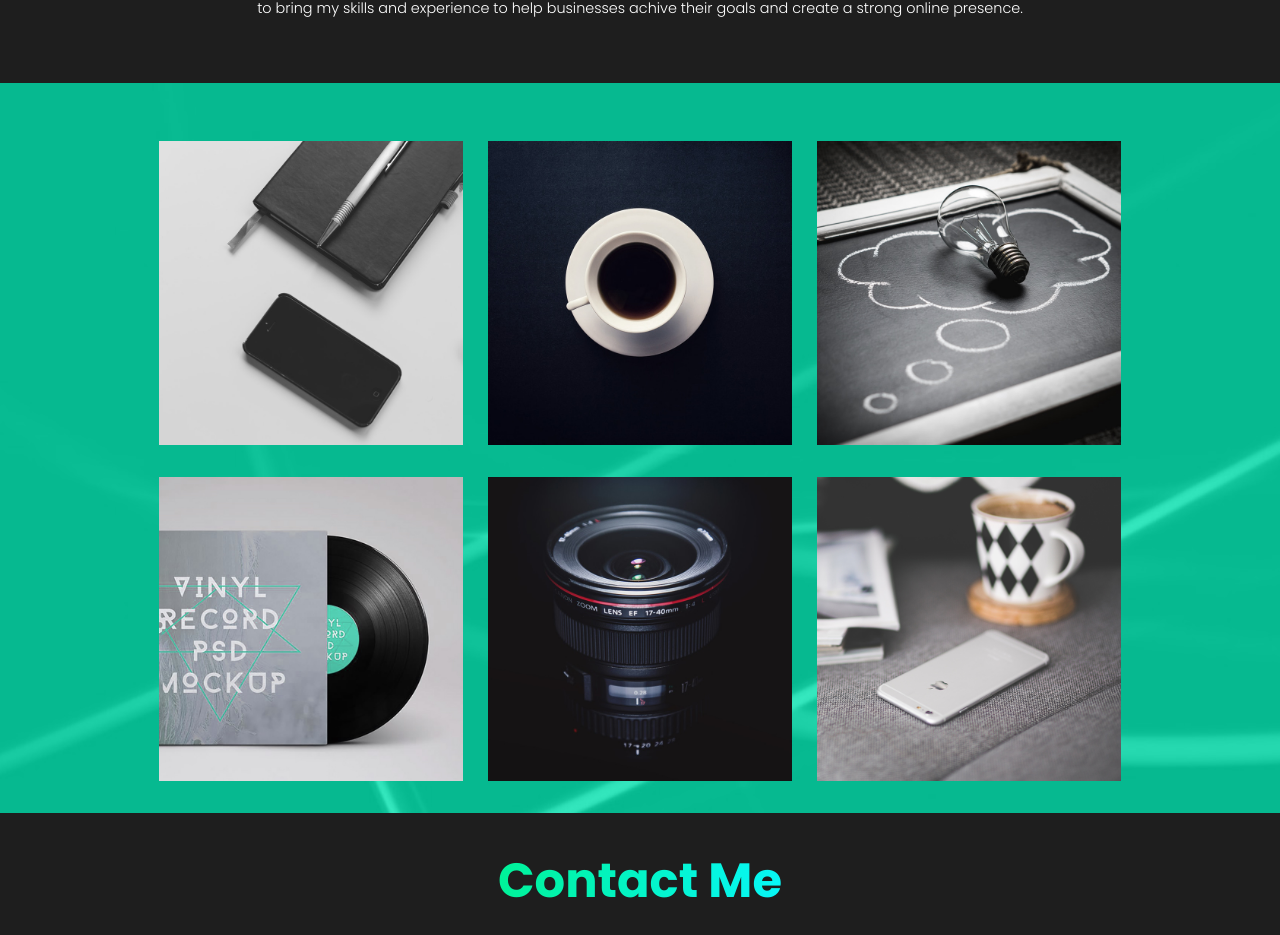
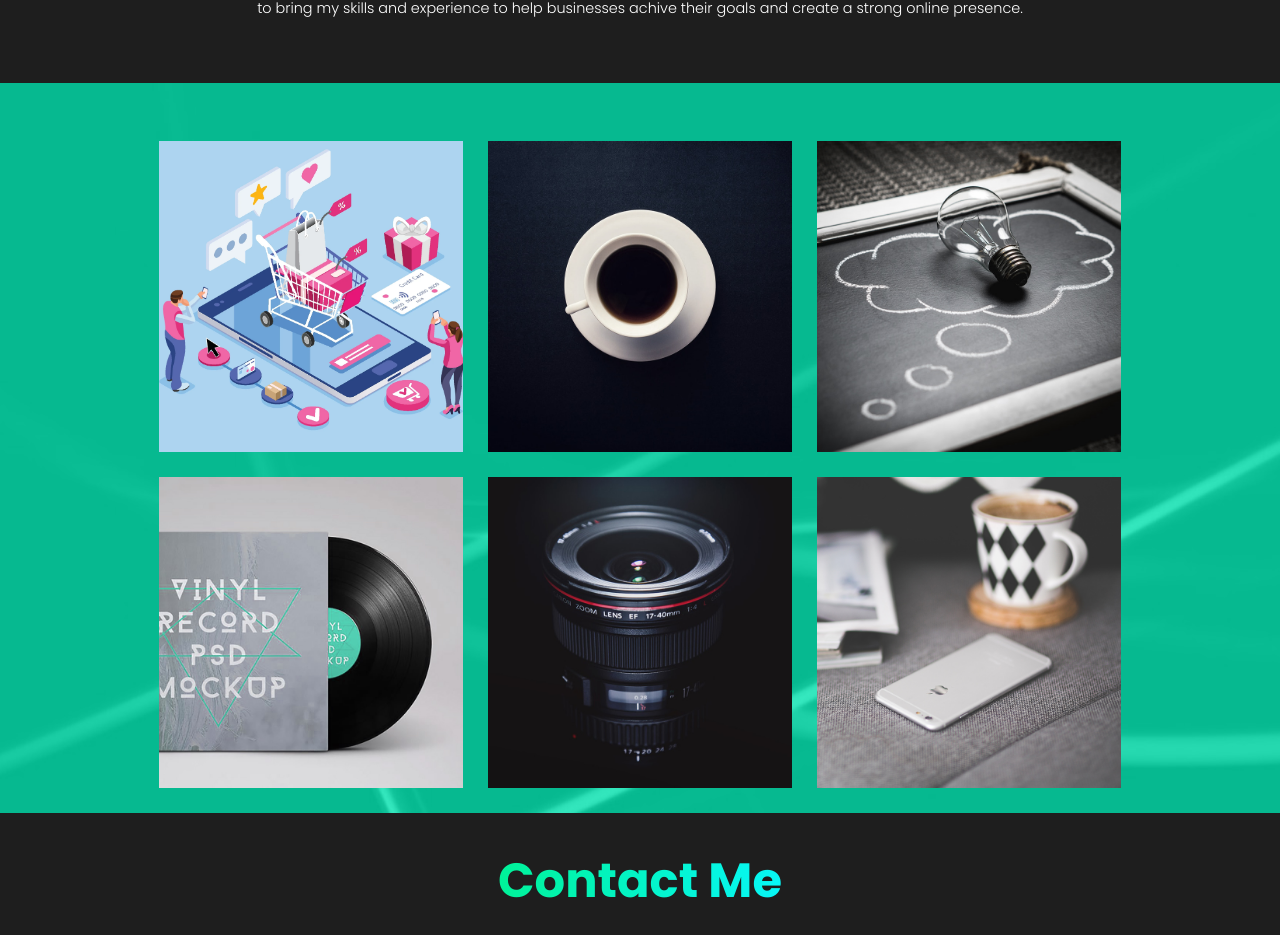
Before and after one commit to gautams-k1/MY-POTFOLIO, a React (Vite) app: page / in a window 1280 px wide. Shown: the part 2911-3846 px from the top of the page. Built offline with nearby package versions, Linux system fonts and the light colour scheme.

Commit message:
WORK space updated

```diff
--- a/src/components/MyWork/MyWork.jsx
+++ b/src/components/MyWork/MyWork.jsx
@@ -17,16 +17,16 @@ export default function MyWork() {
         <div className={styles.MyWorkContact}>
             <div className={styles.MyWorkContact_items}>
                 <div className={styles.outer}>
-                    <img src="/my-Potfolio/assets/port_item-1.jpg" alt="Image" />
+                    <a href=""><img src="/my-Potfolio/assets/eccom.webp" alt="Image" /></a>
                 </div>
                 <div className={styles.inner}>
                   <div className={styles.port_btn}>
-                    <a className={styles.port_search} href="#/"></a>
-                    <a className={styles.port_link} href="#/"></a>
+                    {/* <a className={styles.port_search} href="#/"></a> */}
+                    <a className={styles.port_link} href="https://gautams-k1.github.io/E-COMMERCE/" target="_blank"></a>
                   </div>
                   <div className={styles.port_text}>
-                    <h4>BRANaDING DESIGN</h4>
-                    <p>LOGO DESIGN</p>
+                    <h4>PROJECT</h4>
+                    <p>E-COMMERCE</p>
                   </div>
                 </div>
             </div>
--- a/src/components/MyWork/MyWork.module.css
+++ b/src/components/MyWork/MyWork.module.css
@@ -69,11 +69,13 @@
 
 .outer{
     width: 100%;
+    height: 100%;
     position: relative;
 }
 
 .outer img{
     width: 100%;
+    height: 100%;
     object-fit: cover;
 }
 
```
Also changed, not shown: public/assets/eccom.webp (added), public/assets/ecommerce.webp (added).
